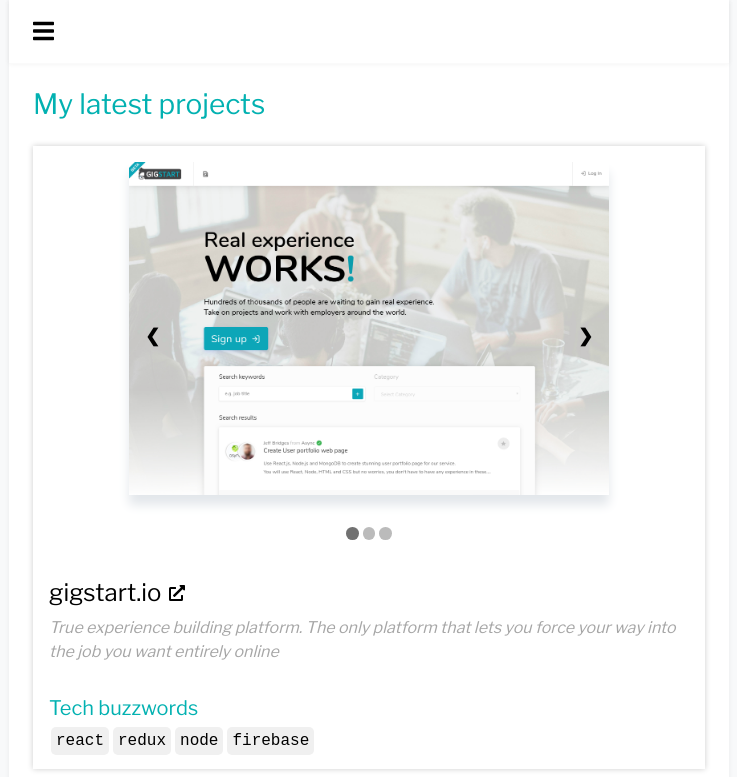
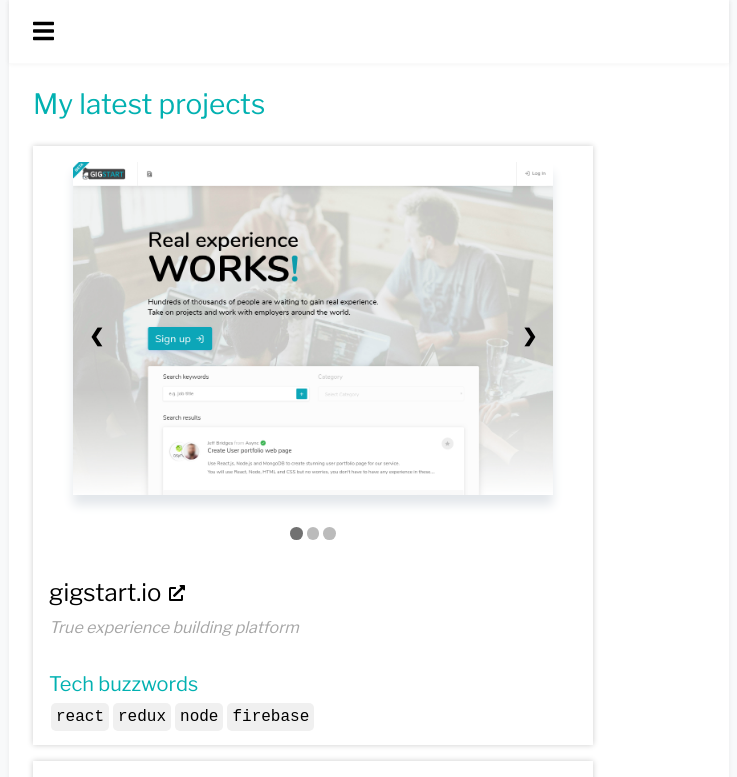
Before and after one commit to Guzzur/razzy.dev, a React (Create React App) app: page /projects in a window 1280 px wide. Shown: the top 777 px of the page, without its empty margins (271-1008 px from the left). Built offline with nearby package versions, Linux system fonts and the light colour scheme.

Commit message:
gigstart description

```diff
--- a/src/components/ProjectsList.jsx
+++ b/src/components/ProjectsList.jsx
@@ -52,8 +52,7 @@ class ProjectsList extends React.Component {
             className="font-weight-light font-italic"
             style={{ opacity: 0.6, marginBottom: "2rem" }}
           >
-            True experience building platform. The only platform that lets you force your way into
-            the job you want entirely online
+            True experience building platform
           </div>
           <h5 className="mt-0 font-bold">Tech buzzwords</h5>
           <Buzzwords projectName="gigstart" words={["react", "redux", "node", "firebase"]} />
```
